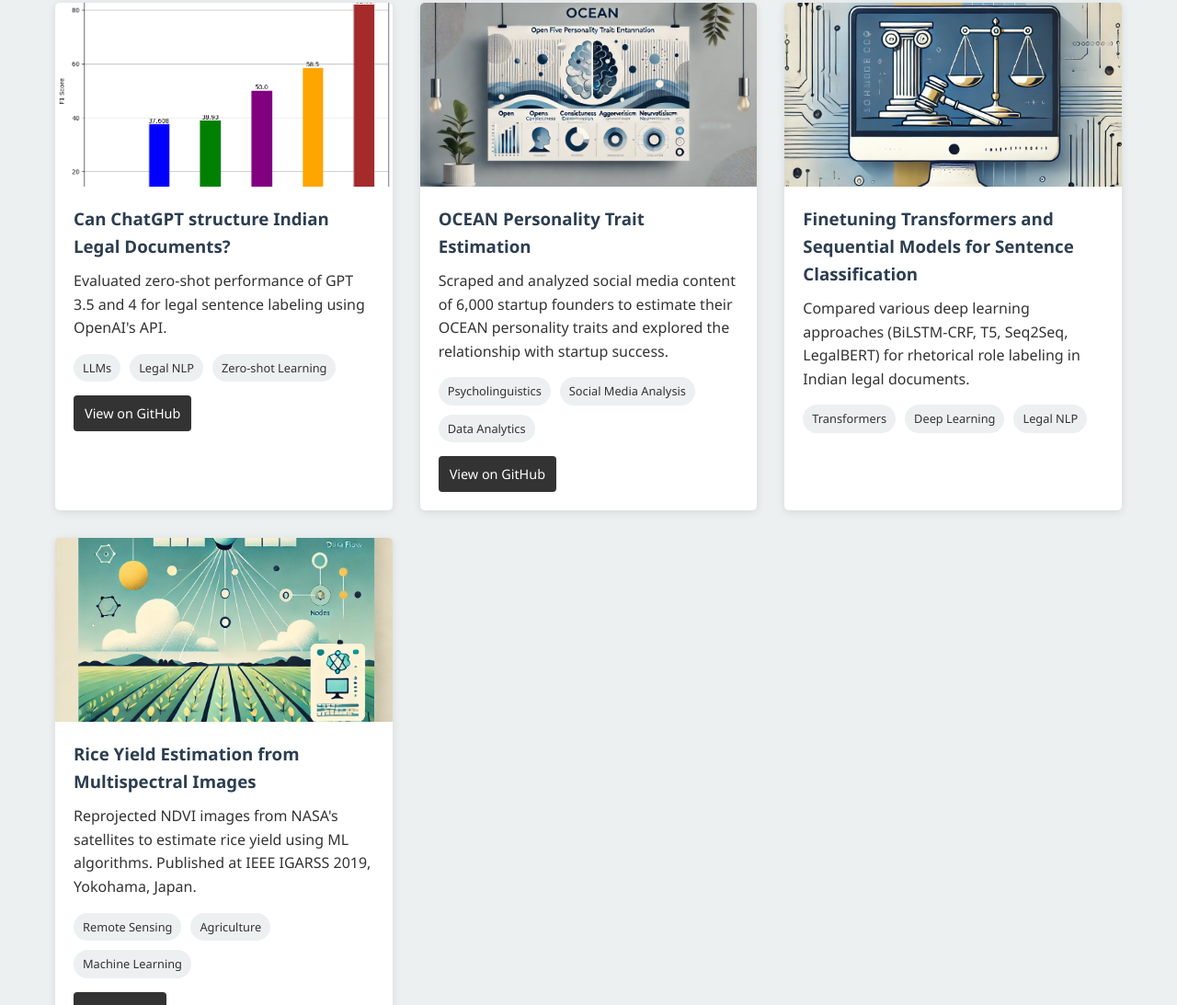
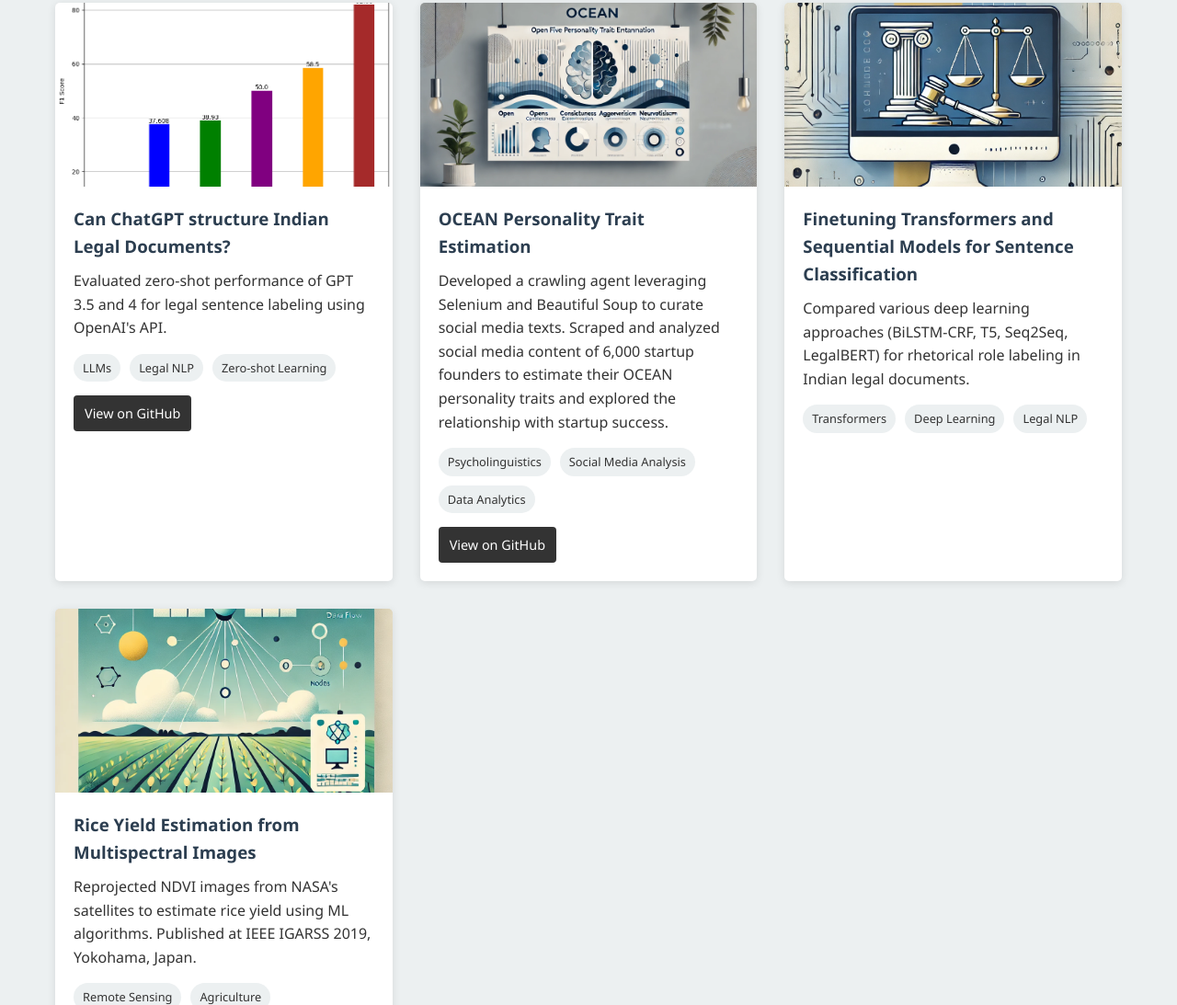
Before and after one commit to chaoSefat/Resume, a plain HTML site: page index.html in a window 1280 px wide. Shown: the part 4915-6008 px from the top of the page at 92% size. Drawn offline with Linux system fonts and the light colour scheme.

Commit message:
IDP update

```diff
--- a/index.html
+++ b/index.html
@@ -813,8 +813,7 @@
                     </div>
                     <div class="project-content">
                         <h3>OCEAN Personality Trait Estimation</h3>
-                        <p>Scraped and analyzed social media content of 6,000 startup founders to estimate their OCEAN
-                            personality traits and explored the relationship with startup success.</p>
+                        <p>Developed a crawling agent leveraging Selenium and Beautiful Soup to curate social media texts. Scraped and analyzed social media content of 6,000 startup founders to estimate their OCEAN personality traits and explored the relationship with startup success.</p>
                         <div class="project-tags">
                             <span class="project-tag">Psycholinguistics</span>
                             <span class="project-tag">Social Media Analysis</span>
```
